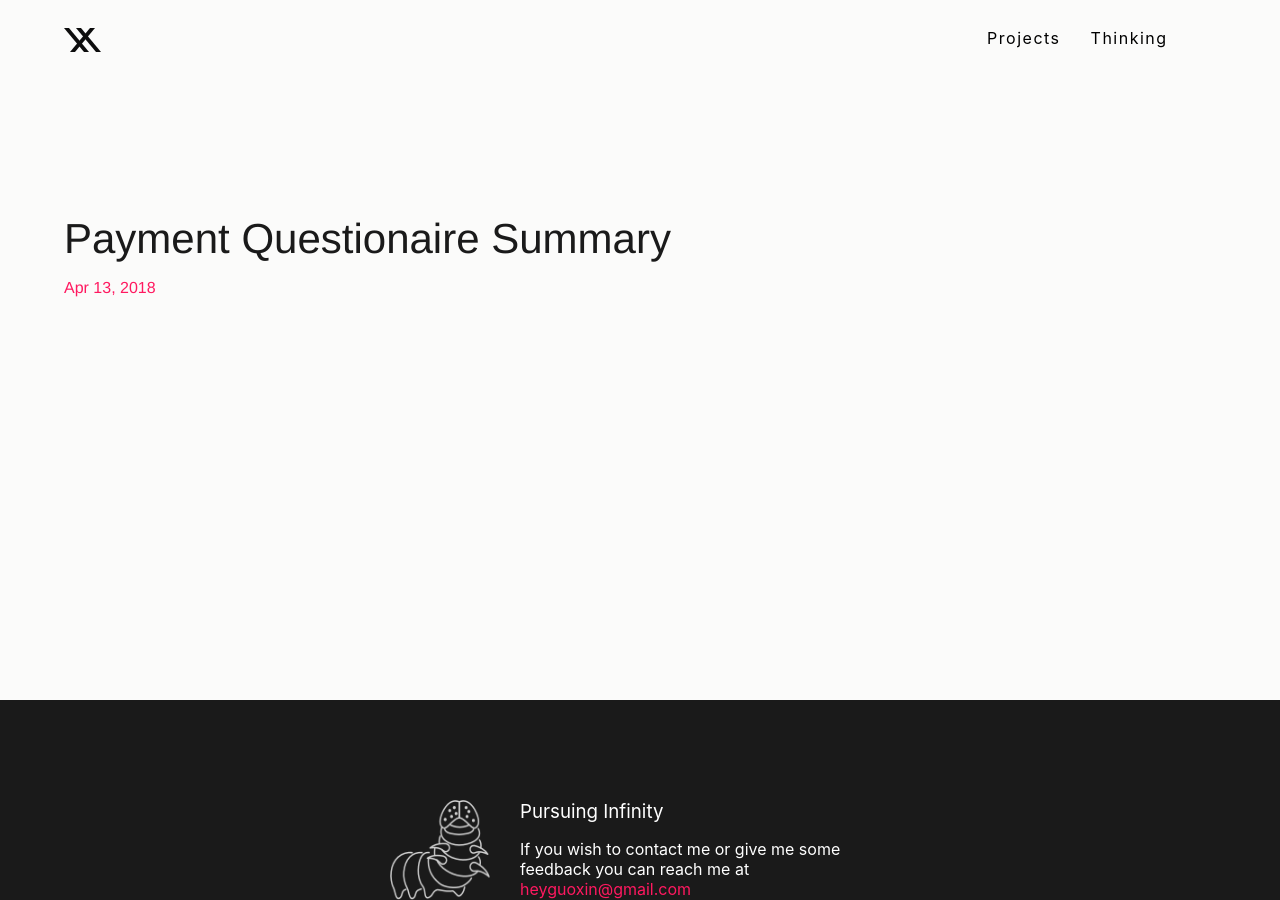
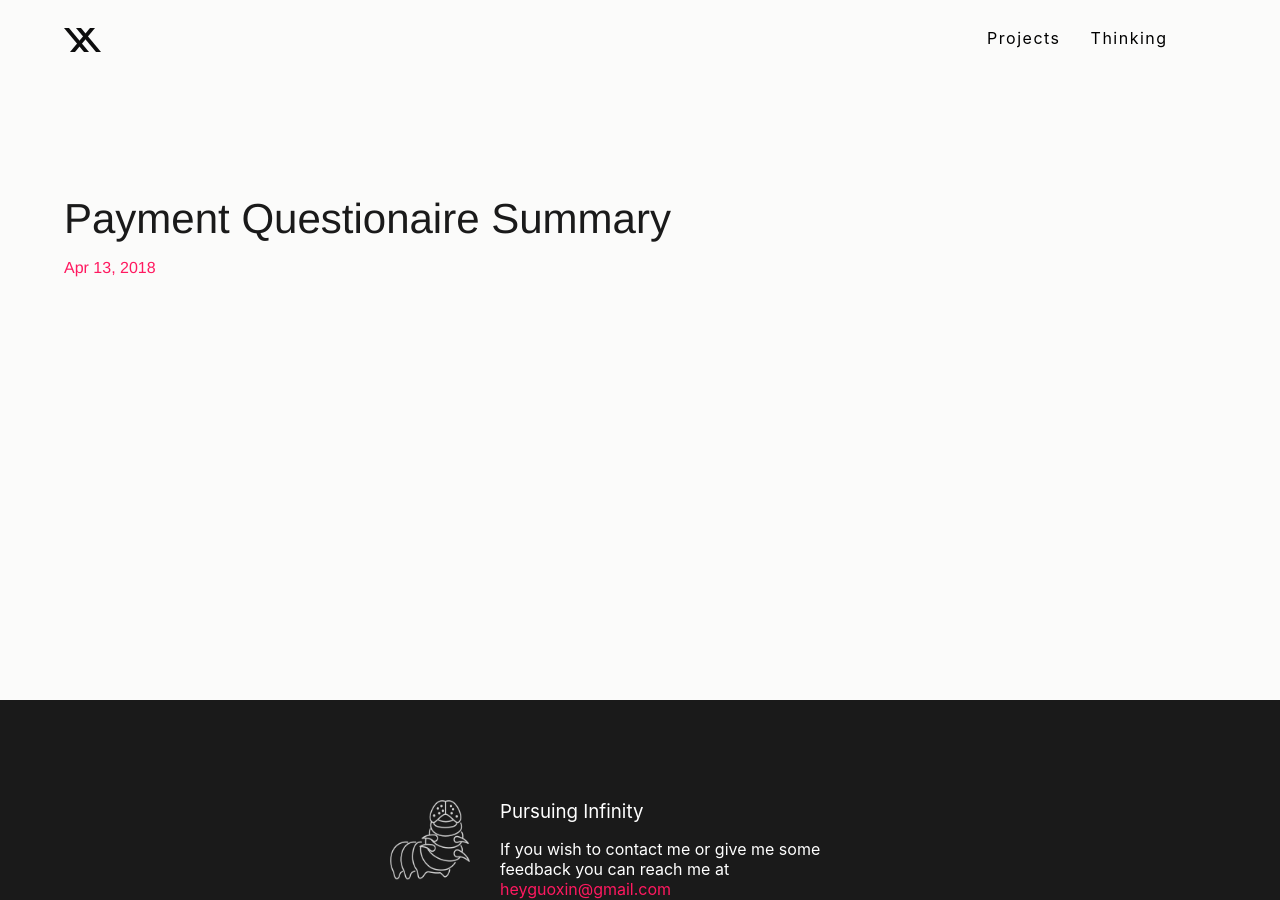
Before and after one commit to guoxindesign/guoxindesign.github.io, a Jekyll site: the page built from _posts/2018-04-13-questionaire.md, in a window 1280 px wide and 900 px high. Built offline with Jekyll 4.4.1, drawn with Linux system fonts in a browser that asks for light colours.

Commit message:
footer
Signed-off-by: Liu Lantao <liulantao@gmail.com>

```diff
--- a/_includes/layouts/footer.html
+++ b/_includes/layouts/footer.html
@@ -1,7 +1,7 @@
 <footer class="footer h-card">
 
   <div class="wrapper">
-    <img src="/images/maomaochong.png" style="min-width: 100px; min-height: 100px; width: 100px; height: 100px;" />
+    <img src="/images/maomaochong.png" style="min-width: 80px; min-height: 80px; width: 80px; height: 80px;" />
 
     <div class="footer-content">
       <h3>Pursuing Infinity</h3>
--- a/assets/main.scss
+++ b/assets/main.scss
@@ -272,7 +272,7 @@ ul, ol, dl, figure,
   .article {
     font-family: $content-font-family;
 
-    padding-top: 100px;
+    padding-top: 80px;
     padding-bottom: 200px;
 
     width: 70%;
@@ -327,7 +327,7 @@ ul, ol, dl, figure,
 
   .wrapper {
     margin: 100px auto 100px auto;
-    width: 500px;
+    max-width: 500px;
 
     display: flex;
     flex-direction: row;
```
